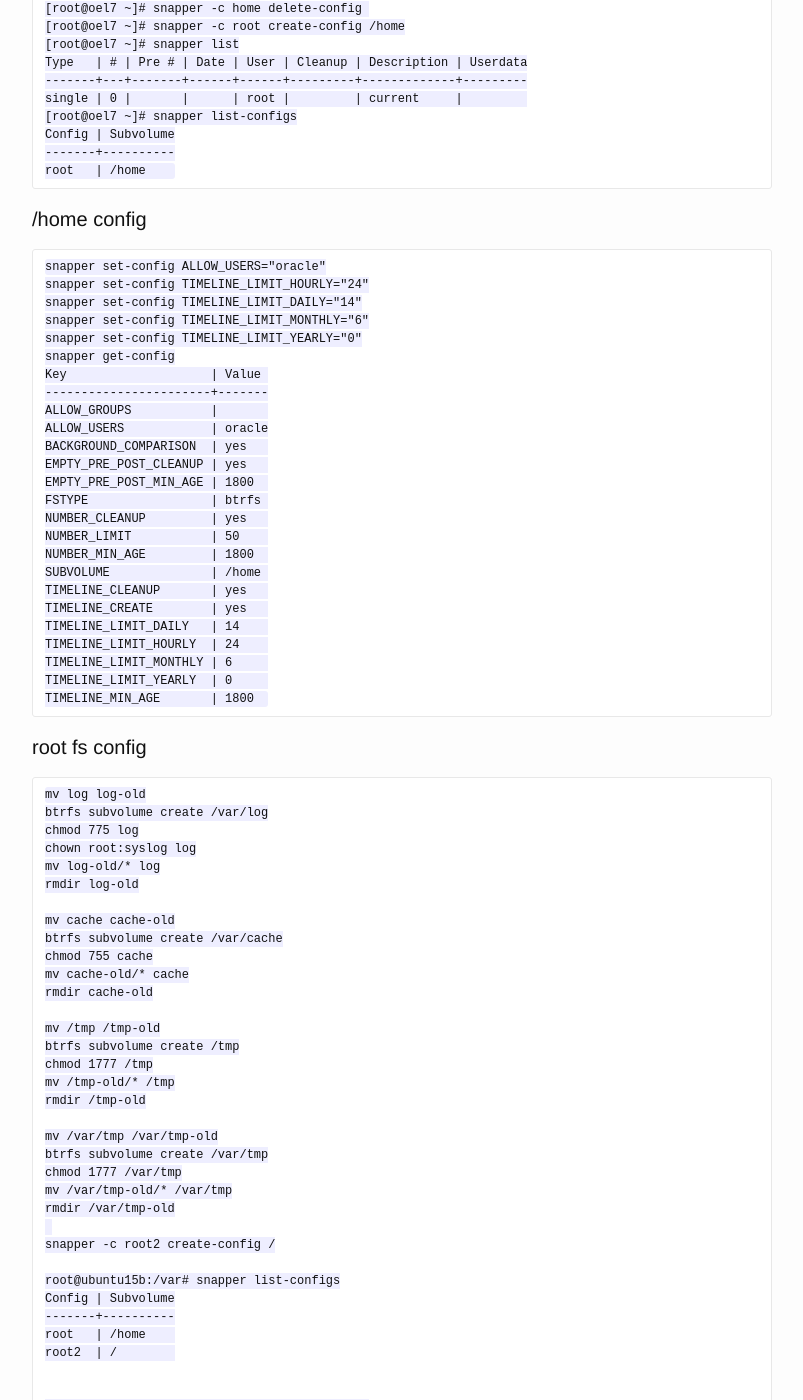
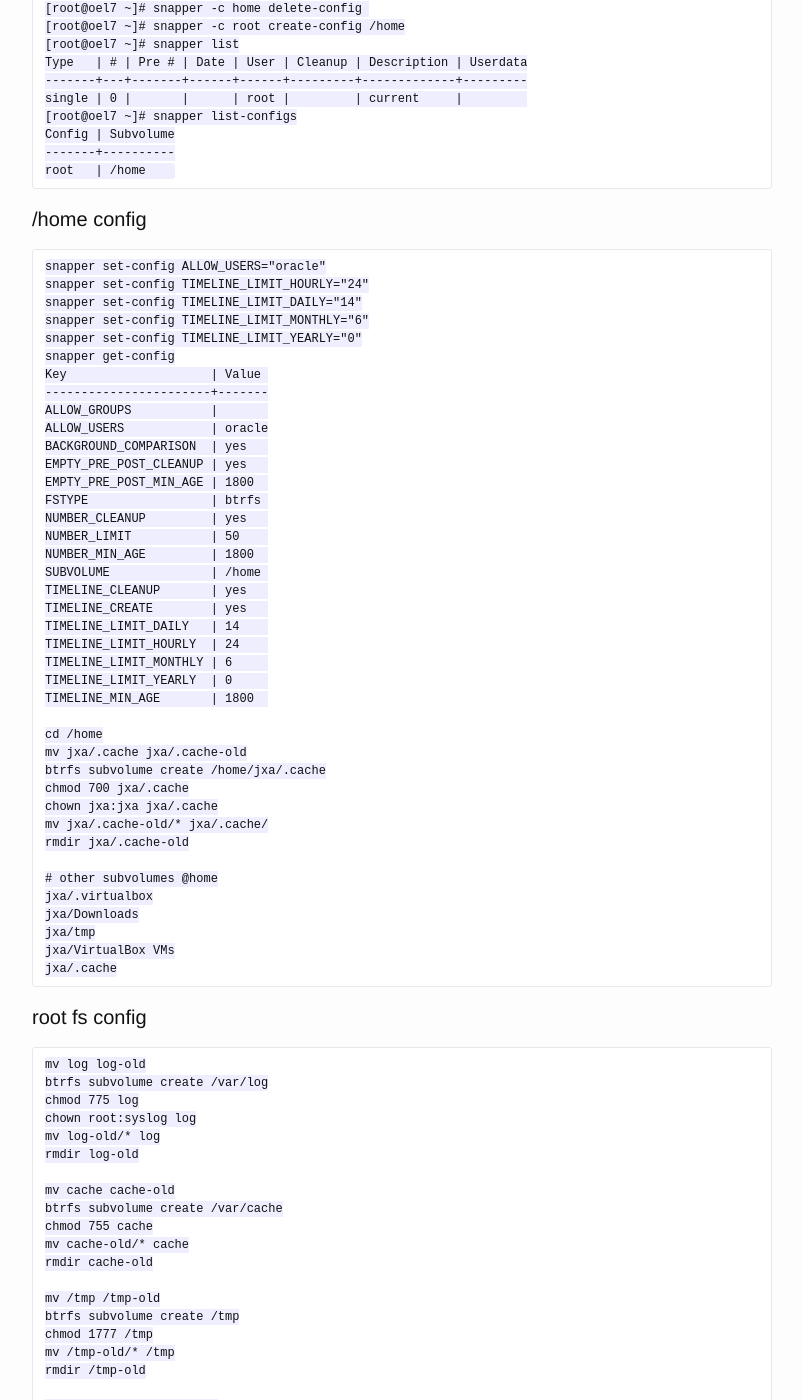
Before and after one commit to jkedra/jkedra.github.io, a Jekyll site: the page built from _posts/2016/2016-09-07-btrfs.md, in a window 1280 px wide and 1400 px high, scrolled down 2288 px. Shown: the whole window, without its empty margins (238-1041 px from the left). Built offline with Jekyll 4.4.1, drawn with Linux system fonts in a browser that asks for light colours; comment, search, counter and statistics services are not loaded.

Commit message:
small updates

```diff
--- a/_posts/2016/2016-09-07-btrfs.md
+++ b/_posts/2016/2016-09-07-btrfs.md
@@ -157,6 +157,22 @@
     TIMELINE_LIMIT_YEARLY  | 0
     TIMELINE_MIN_AGE       | 1800
 
+    cd /home
+    mv jxa/.cache jxa/.cache-old
+    btrfs subvolume create /home/jxa/.cache
+    chmod 700 jxa/.cache
+    chown jxa:jxa jxa/.cache
+    mv jxa/.cache-old/* jxa/.cache/
+    rmdir jxa/.cache-old
+
+    # other subvolumes @home
+    jxa/.virtualbox
+    jxa/Downloads
+    jxa/tmp
+    jxa/VirtualBox VMs
+    jxa/.cache
+
+
 #### root fs config
 
 	mv log log-old
```
Also changed, not shown: _posts/2015/2015-06-28-ruby.md (+13 -2 lines), _python/musthave.md (+2 -0 lines).
